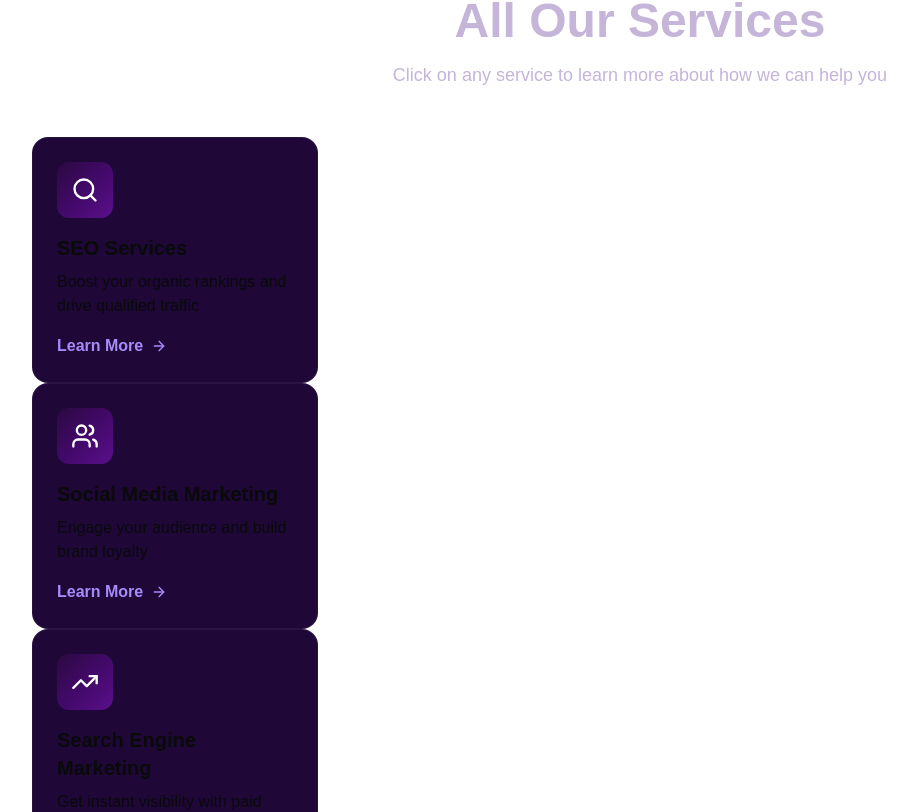
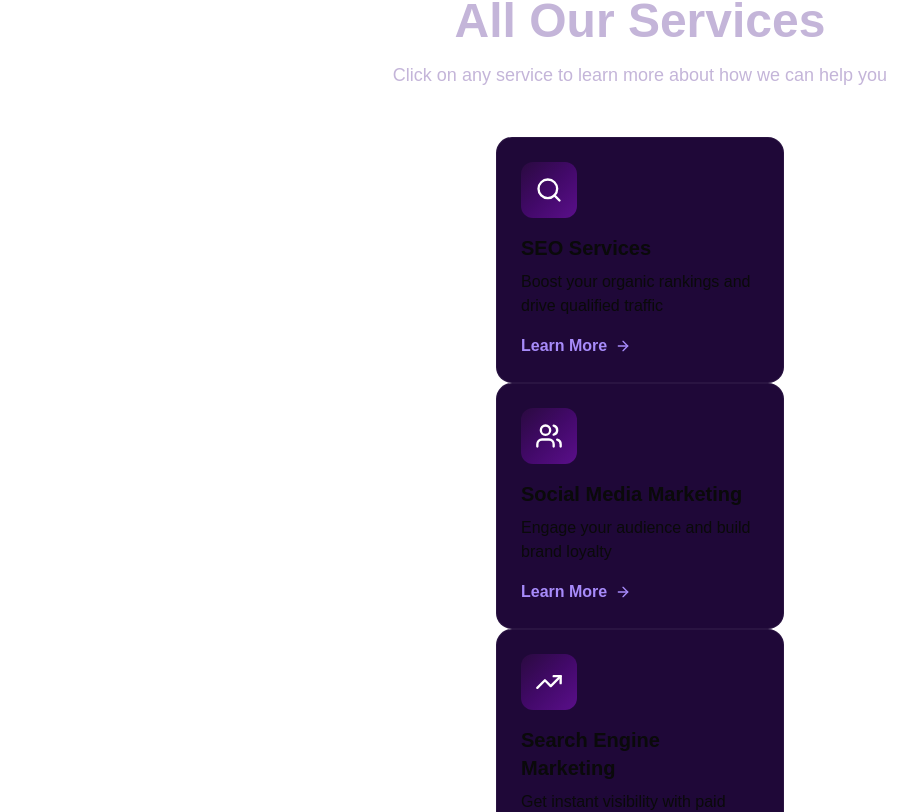
Before and after one commit to harshsksh/deltaclicks, a Next.js app: page /services in a window 1280 px wide. Shown: the part 1355-2167 px from the top of the page, without its empty margins (0-917 px from the left). Built offline with nearby package versions, Linux system fonts and the light colour scheme.

Commit message:
fix: display services in horizontal flex layout

```diff
--- a/src/components/sections/ServicesGrid.jsx
+++ b/src/components/sections/ServicesGrid.jsx
@@ -11,13 +11,13 @@ export default function ServicesGrid({ services, limit }) {
   const displayServices = limit ? services.slice(0, limit) : services;
 
   return (
-    <StaggerContainer className="grid grid-cols-1 sm:grid-cols-2 lg:grid-cols-4 gap-6">
+    <StaggerContainer className="flex flex-wrap gap-6 justify-center">
       {displayServices.map((service, index) => {
         const IconComponent = Icons[service.icon] || Icons.Star;
 
         return (
           <FadeIn key={service.slug} delay={index * 0.1}>
-            <Card className="p-6 h-full bg-background-card border border-white/5 hover:border-primary/30 transition-colors">
+            <Card className="w-72 p-6 h-full bg-background-card border border-white/5 hover:border-primary/30 transition-colors">
               <div className="w-14 h-14 gradient-bg rounded-xl flex items-center justify-center mb-4">
                 <IconComponent className="w-7 h-7 text-white" />
               </div>
```
